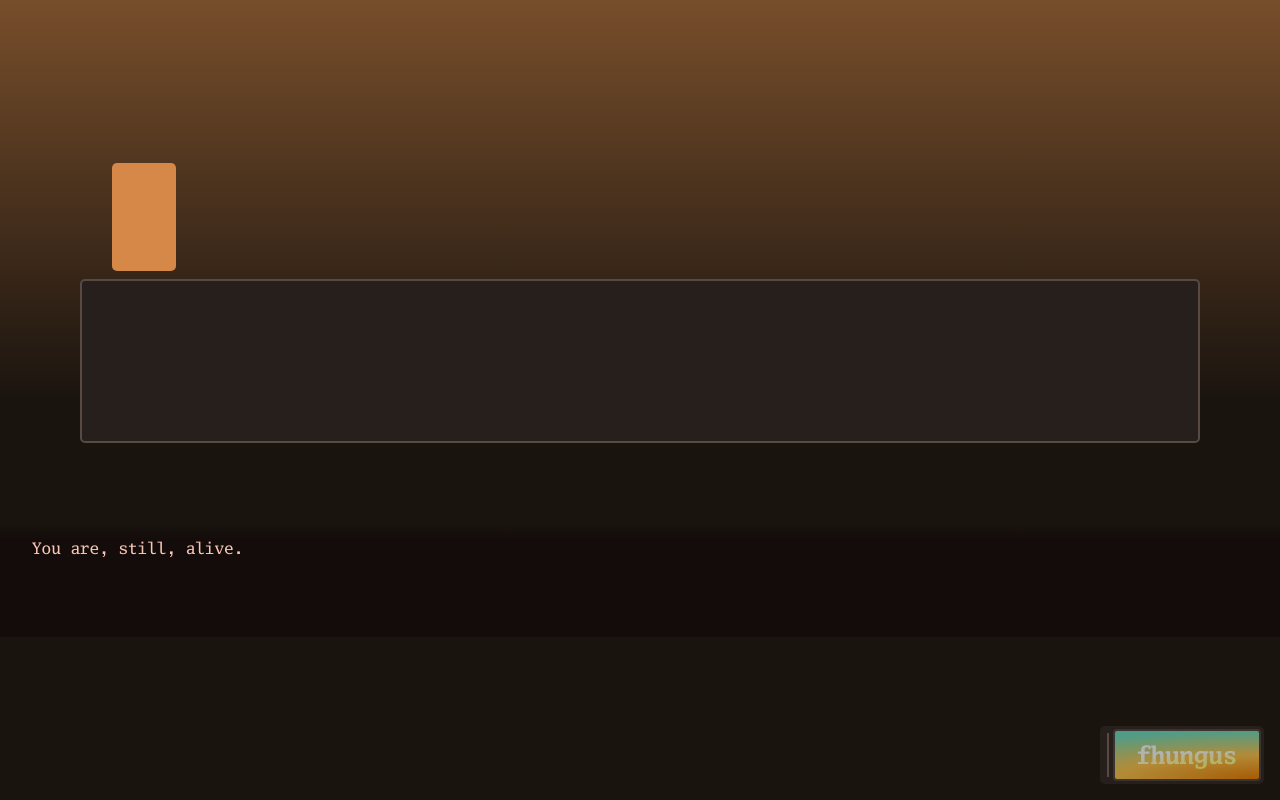
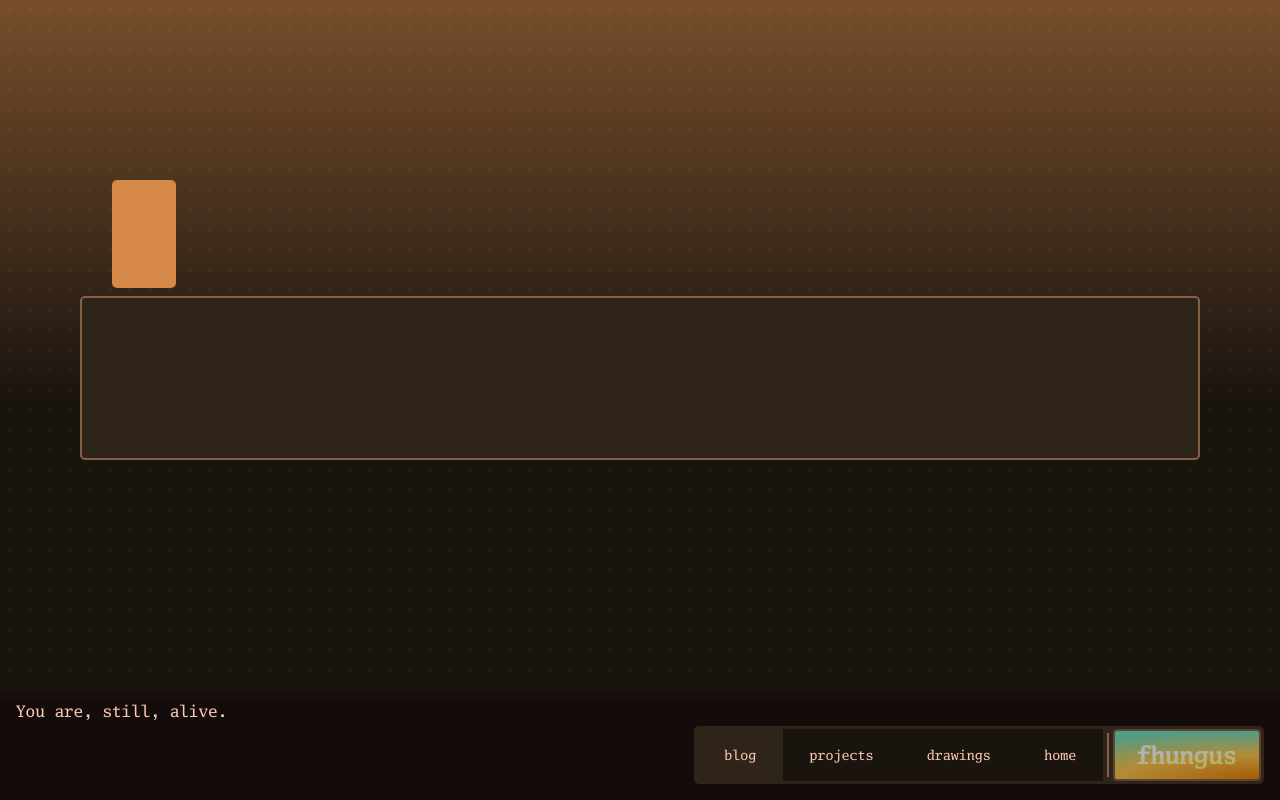
Before and after one commit to fhungus/fhungus.github.io, an Astro site: page /blog/Layout in a window 1280 px wide. Built offline with nearby package versions, Linux system fonts and the light colour scheme; Astro itself is replaced by a stand-in of ours.

Commit message:
aight bruh whatever

```diff
--- a/src/components/Bar.svelte
+++ b/src/components/Bar.svelte
@@ -1,11 +1,48 @@
 <script lang="ts">
     import { blur } from "svelte/transition";
-    import { Spring } from "svelte/motion";
+    import { Spring, Tween } from "svelte/motion";
     import { onMount } from "svelte";
     import range from "../lib/range";
+    import { derived } from "svelte/store";
+
+    const sections: {text: string, path: string, imagery: string}[] = [
+        {
+            text: "blog",
+            path: "/blog/",
+            imagery: "/"
+        },
+        {
+            text: "projects",
+            path: "/proj/",
+            imagery: "/"
+        },
+        {
+            text: "drawings",
+            path: "/draw/",
+            imagery: "/"
+        },
+        { // we gotta put home last because every other path also qualifies as it ):
+            text: "home",
+            path: "/",
+            imagery: "/"
+        },
+    ]
 
     // springothy...
     let body_spring = new Spring(0);
+
+    // fun element! the stalker: follows and surrounds the selected object
+    let selected = $state(sections.findIndex((sect) => {
+        return window.location.pathname.startsWith(sect.path)
+    }) || 0)
+    let stalker_position = {
+        x: new Spring(0),
+        w: new Spring(1),
+        h: new Spring(1)
+    }
+
+    let container: Element;
+    let stalker: Element;
 
     let last_scroll_position = 0;
 
@@ -14,6 +51,34 @@
         // queue up the links to load, this will be replaced on mount!
         toload.push(link);
         return link;
+    }
+
+    $inspect(stalker_position)
+
+    let setStalkerRect = (rect: DOMRect, instant: boolean | null) => {
+        let props = {
+            instant: instant || undefined
+        };
+        stalker_position.h.set(rect.height, props);
+        stalker_position.w.set(rect.width, props);
+        stalker_position.x.set(rect.x - container.getBoundingClientRect().x, props);
+    }
+
+    let resetStalkerToSelected = (instant: boolean) => {
+        // get current ob
+        let children = container.children
+        let path_element;
+        for(let i=0;i<=children.length;i++) {
+            let child = children.item(i);
+            if (sections[selected].path == child?.id) {
+                path_element = child
+                break;
+            };
+        };
+
+        if (path_element) {
+            setStalkerRect(path_element.getBoundingClientRect(), instant);
+        }
     }
 
     onMount(() => {
@@ -33,6 +98,8 @@
             return link;
         }
         toload.map(evilassfunction); // load the queued images using our epic new function
+
+        resetStalkerToSelected(true);
     });
 
     // bar funny image related things
@@ -60,6 +127,17 @@
     }
 </script>
 
+{#snippet section(text: string, path: string, imagery: string, i: number)}
+    <button id={path} data-imagery={imagery}
+    onmouseenter={(e)=>{
+        setStalkerRect(e.currentTarget.getBoundingClientRect(), false);
+    }}
+    onmouseleave={()=>{resetStalkerToSelected(false)}}
+    onmousedown={()=>{if (window.location.pathname != path) { window.location.pathname = path}}}>
+        {text}
+    </button>
+{/snippet}
+
 <div class="bar" style="bottom: calc(1em + {body_spring.current}px); transform: rotateX({-body_spring.current}deg);">
     <div class="bartextlink bigboy bordered" onmouseenter={bigboy_mouseenter} onmouseleave={bigboy_mouseleave} role="button" tabindex="-1">
         {#if bigboy_imagery != null}
@@ -67,7 +145,15 @@
         {/if}
         <p>fhungus</p>
     </div>
+
     <div class="divider"></div>
+
+    <div class="sections" bind:this={container}>
+        <div bind:this={stalker} class="stalker" style="left:{stalker_position.x.current}px; width:{stalker_position.w.current}px; height:{stalker_position.h.current}px;"></div>
+        {#each sections as s, i}
+            {@render section(s.text, s.path, s.imagery, i)}
+        {/each}
+    </div>
 </div>
 
 <style>
@@ -88,11 +174,38 @@
         padding: 0.2em;
 
         display: flex;
-
     }
 
     .bartextlink {
         line-height: 0;
+    }
+
+    .sections {
+        position: relative;
+        display: flex;
+        background-color: var(--bg);
+    }
+
+    .sections > button {
+        display: flex;
+        align-items: center;
+        padding-left: 2em;
+        padding-right: 2em;
+        background-color: transparent;
+        border-style: none;
+
+		font-family: GoMono, monospace;
+        color: var(--fg);
+
+        z-index: 10;
+    }
+
+    .stalker {
+        background-color: var(--bg2);
+        content: " ";
+        position: absolute;
+
+        z-index: 0;
     }
 
     .divider {
--- a/src/components/HeroText.svelte
+++ b/src/components/HeroText.svelte
@@ -13,7 +13,7 @@
         function shaking() {
             const intensity = 5;
             const yintensity = 5;
-            const rotintensity = 10;
+            const rotintensity = 5;
             text_states.forEach(element => {
                 element[0] = range(Math.random(), 0, 1, -intensity / 2, intensity / 2);
                 element[1] = range(Math.random(), 0, 1, -yintensity / 2, yintensity / 2);
--- a/src/layouts/Layout.astro
+++ b/src/layouts/Layout.astro
@@ -13,7 +13,7 @@ import Bar from "../components/Bar.svelte";
 	</head>
 
 	<body>
-		<!--I STOLE THIS!!! -->
+		<!--I STOLE THIS PATTERN!!!!!! -->
 		<svg width="100%" height="100%" class="background-pattern">
 			<pattern
 				id="pattern-circles"
@@ -42,7 +42,10 @@ import Bar from "../components/Bar.svelte";
 		</svg>
 
 		<Bar client:only="svelte"/>
+
 		<slot />
+
+		<div class="evilassfooterspacer"></div>
 		<footer>hello this is the footer we're footing it</footer>
 	</body>
 </html>
@@ -115,9 +118,19 @@ import Bar from "../components/Bar.svelte";
 		border-color: var(--border);
 	}
 
+	.evilassfooterspacer {
+		content: " ";
+		position: relative;
+
+		bottom: 0;
+		right: 0;
+		left: 0;
+
+		height: 10em;
+	}
+
 	footer {
-		margin-top: 10em;
-		position: relative;
+		position: absolute;
 		bottom: 0;
 		right: 0;
 		left: 0;
--- a/src/pages/blog/Layout.astro
+++ b/src/pages/blog/Layout.astro
@@ -16,6 +16,33 @@ const accent = frontmatter?.color != null ? frontmatter.color : "#d58847";
 	</head>
 
 	<body>
+		<!--I STOLE THIS PATTERN!!!!!! -->
+		<svg width="100%" height="100%" class="background-pattern">
+			<pattern
+				id="pattern-circles"
+				x="0"
+				y="0"
+				width="20"
+				height="20"
+				patternUnits="userSpaceOnUse"
+				patternContentUnits="userSpaceOnUse"
+			>
+				<circle
+					id="pattern-circle"
+					cx="10"
+					cy="10"
+					r="2"
+					fill="#2f241988"></circle>
+			</pattern>
+
+			<rect
+				id="rect"
+				x="0"
+				y="0"
+				width="100%"
+				height="100%"
+				fill="url(#pattern-circles)"></rect>
+		</svg>
 		<Bar client:only="svelte"/>
         <div class="content-wrapper">
             <div class="content-title">
@@ -26,6 +53,8 @@ const accent = frontmatter?.color != null ? frontmatter.color : "#d58847";
             </div>
         </div>
         <fuckass/>
+
+		<div class="evilassfooterspacer"></div>
 		<footer>
 			You are, still, alive.
 		</footer>
@@ -68,10 +97,11 @@ const accent = frontmatter?.color != null ? frontmatter.color : "#d58847";
 		width: 100%;
 		min-height: 100vh;
 
-		--fg: #FBC6B3;
-		--bg: #1A140F;
-		--bg2: rgb(39, 31, 28);
-		--border: rgb(86, 74, 66);
+		--fg: #fbc6b3;
+		--accent: rgb(226, 185, 131);
+		--bg: #1a140f;
+		--bg2: #2f2419;
+		--border: #875f47;
 
 		background-color: var(--bg);
 		color: var(--fg);
@@ -133,15 +163,35 @@ const accent = frontmatter?.color != null ? frontmatter.color : "#d58847";
         border-color: var(--border);
 	}
 
+	.background-pattern {
+		z-index: -1;
+		position: absolute;
+		top:0;
+		right: 0;
+		bottom: 0;
+		left: 0;
+	}
+
+	.evilassfooterspacer {
+		content: " ";
+		position: relative;
+
+		bottom: 0;
+		right: 0;
+		left: 0;
+
+		height: 10em;
+	}
+
 	footer {
-        margin-top: 5em;
-		position: relative;
+		position: absolute;
 		bottom: 0;
 		right: 0;
 		left: 0;
 
 		background-color: rgb(19, 12, 11);
-		padding: 1em 2em 5em 2em;
+		padding: 1em;
+		padding-bottom: 5em;
 	}
 
 	footer::after {
```
Also changed, not shown: src/pages/404.astro (added, +35 -0 lines), src/pages/blog/index.astro (added, +40 -0 lines), src/pages/blog/woah.md (+5 -9 lines). Lines whose indentation alone changed are shown as unchanged.
